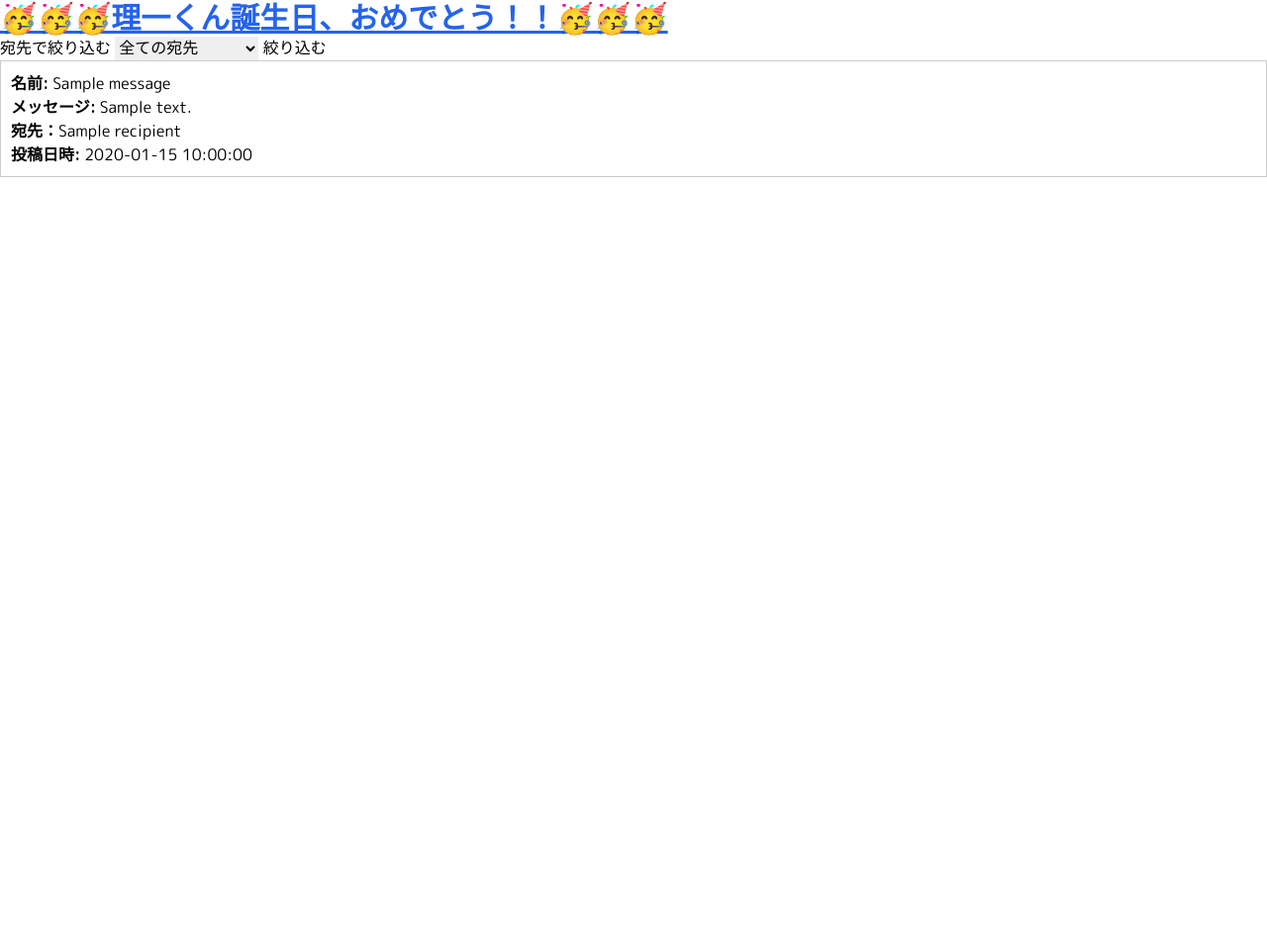
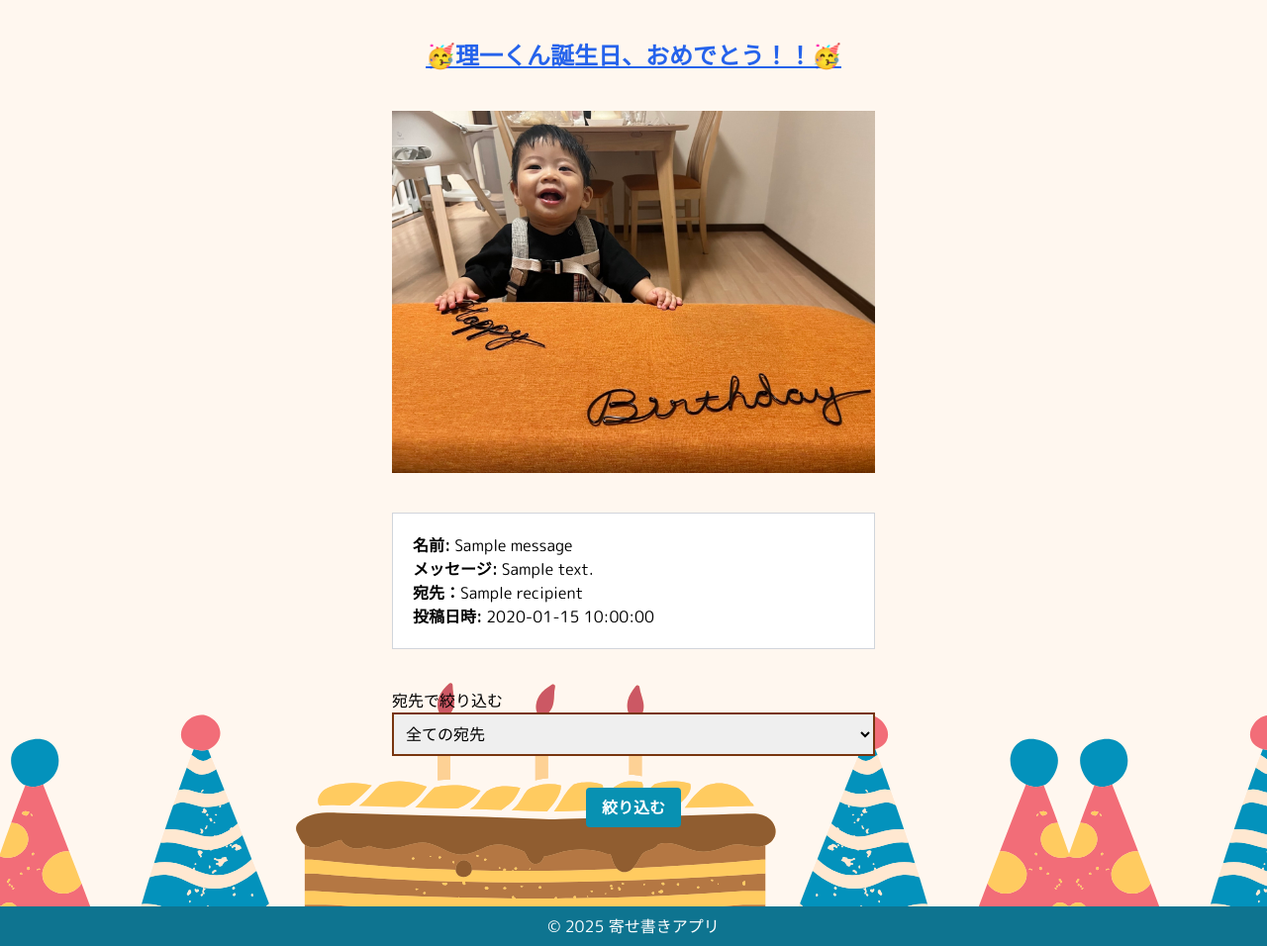
Before and after one commit to kugaitomomi/birthday-message_app, a PHP site: page / in a window 1280 px wide. Shown: the whole page at 99% size. Before the commit the page ends 179 px from the top, so only its background shows below. Run offline with PHP 8.4, Linux system fonts and the light colour scheme; tables that the repository leaves empty or names only in its code hold one stand-in row (values such as "Sample post").

Commit message:
feat: design css

```diff
--- a/dist/output.css
+++ b/dist/output.css
@@ -559,6 +559,22 @@ video {
   margin-right: auto;
 }
 
+.mb-0 {
+  margin-bottom: 0px;
+}
+
+.mb-10 {
+  margin-bottom: 2.5rem;
+}
+
+.mb-2 {
+  margin-bottom: 0.5rem;
+}
+
+.mb-20 {
+  margin-bottom: 5rem;
+}
+
 .mb-4 {
   margin-bottom: 1rem;
 }
@@ -567,60 +583,36 @@ video {
   margin-bottom: 1.25rem;
 }
 
-.mr-4 {
-  margin-right: 1rem;
+.mb-6 {
+  margin-bottom: 1.5rem;
 }
 
-.mt-4 {
-  margin-top: 1rem;
+.mr-20 {
+  margin-right: 5rem;
+}
+
+.mt-10 {
+  margin-top: 2.5rem;
+}
+
+.mt-3 {
+  margin-top: 0.75rem;
 }
 
 .mt-5 {
   margin-top: 1.25rem;
 }
 
-.mr-20 {
-  margin-right: 5rem;
+.mt-6 {
+  margin-top: 1.5rem;
 }
 
-.mb-20 {
-  margin-bottom: 5rem;
+.mt-8 {
+  margin-top: 2rem;
 }
 
 .mt-20 {
   margin-top: 5rem;
-}
-
-.mt-10 {
-  margin-top: 2.5rem;
-}
-
-.mt-6 {
-  margin-top: 1.5rem;
-}
-
-.mb-0 {
-  margin-bottom: 0px;
-}
-
-.mb-2 {
-  margin-bottom: 0.5rem;
-}
-
-.mb-10 {
-  margin-bottom: 2.5rem;
-}
-
-.mb-6 {
-  margin-bottom: 1.5rem;
-}
-
-.mt-2 {
-  margin-top: 0.5rem;
-}
-
-.mt-3 {
-  margin-top: 0.75rem;
 }
 
 .block {
@@ -775,8 +712,19 @@ video {
   border-color: rgb(59 130 246 / var(--tw-border-opacity));
 }
 
-.border-transparent {
-  border-color: transparent;
+.border-gray-300 {
+  --tw-border-opacity: 1;
+  border-color: rgb(209 213 219 / var(--tw-border-opacity));
+}
+
+.border-gray-800 {
+  --tw-border-opacity: 1;
+  border-color: rgb(31 41 55 / var(--tw-border-opacity));
+}
+
+.border-sky-500 {
+  --tw-border-opacity: 1;
+  border-color: rgb(14 165 233 / var(--tw-border-opacity));
 }
 
 .border-sky-800 {
@@ -784,29 +732,14 @@ video {
   border-color: rgb(7 89 133 / var(--tw-border-opacity));
 }
 
-.border-gray-800 {
-  --tw-border-opacity: 1;
-  border-color: rgb(31 41 55 / var(--tw-border-opacity));
-}
-
-.border-sky-900 {
-  --tw-border-opacity: 1;
-  border-color: rgb(12 74 110 / var(--tw-border-opacity));
-}
-
-.border-sky-700 {
-  --tw-border-opacity: 1;
-  border-color: rgb(3 105 161 / var(--tw-border-opacity));
-}
-
-.border-sky-500 {
-  --tw-border-opacity: 1;
-  border-color: rgb(14 165 233 / var(--tw-border-opacity));
-}
-
 .bg-blue-500 {
   --tw-bg-opacity: 1;
   background-color: rgb(59 130 246 / var(--tw-bg-opacity));
+}
+
+.bg-cream-bg {
+  --tw-bg-opacity: 1;
+  background-color: rgb(255 247 239 / var(--tw-bg-opacity));
 }
 
 .bg-transparent {
@@ -818,21 +751,47 @@ video {
   background-color: rgb(255 255 255 / var(--tw-bg-opacity));
 }
 
+.bg-gray-800 {
+  --tw-bg-opacity: 1;
+  background-color: rgb(31 41 55 / var(--tw-bg-opacity));
+}
+
+.bg-gray-700 {
+  --tw-bg-opacity: 1;
+  background-color: rgb(55 65 81 / var(--tw-bg-opacity));
+}
+
+.bg-sky-700 {
+  --tw-bg-opacity: 1;
+  background-color: rgb(3 105 161 / var(--tw-bg-opacity));
+}
+
+.bg-cyan-700 {
+  --tw-bg-opacity: 1;
+  background-color: rgb(14 116 144 / var(--tw-bg-opacity));
+}
+
+.bg-cyan-500 {
+  --tw-bg-opacity: 1;
+  background-color: rgb(6 182 212 / var(--tw-bg-opacity));
+}
+
+.bg-cyan-600 {
+  --tw-bg-opacity: 1;
+  background-color: rgb(8 145 178 / var(--tw-bg-opacity));
+}
+
 .p-2 {
   padding: 0.5rem;
-}
-
-.p-10 {
-  padding: 2.5rem;
 }
 
 .p-5 {
   padding: 1.25rem;
 }
 
-.px-5 {
-  padding-left: 1.25rem;
-  padding-right: 1.25rem;
+.px-3 {
+  padding-left: 0.75rem;
+  padding-right: 0.75rem;
 }
 
 .px-4 {
@@ -845,22 +804,20 @@ video {
   padding-bottom: 0.5rem;
 }
 
-.px-2 {
-  padding-left: 0.5rem;
-  padding-right: 0.5rem;
-}
-
-.px-3 {
-  padding-left: 0.75rem;
-  padding-right: 0.75rem;
+.pb-1 {
+  padding-bottom: 0.25rem;
 }
 
 .pr-8 {
   padding-right: 2rem;
 }
 
-.pb-1 {
-  padding-bottom: 0.25rem;
+.pb-2 {
+  padding-bottom: 0.5rem;
+}
+
+.pt-2 {
+  padding-top: 0.5rem;
 }
 
 .text-left {
@@ -871,14 +828,18 @@ video {
   text-align: center;
 }
 
-.text-3xl {
-  font-size: 1.875rem;
-  line-height: 2.25rem;
+.text-2xl {
+  font-size: 1.5rem;
+  line-height: 2rem;
 }
 
 .text-lg {
   font-size: 1.125rem;
   line-height: 1.75rem;
+}
+
+.font-black {
+  font-weight: 900;
 }
 
 .font-bold {
@@ -889,28 +850,14 @@ video {
   font-weight: 600;
 }
 
-.font-black {
-  font-weight: 900;
-}
-
 .text-blue-600 {
   --tw-text-opacity: 1;
   color: rgb(37 99 235 / var(--tw-text-opacity));
 }
 
-.text-white {
-  --tw-text-opacity: 1;
-  color: rgb(255 255 255 / var(--tw-text-opacity));
-}
-
 .text-blue-700 {
   --tw-text-opacity: 1;
   color: rgb(29 78 216 / var(--tw-text-opacity));
-}
-
-.text-gray-600 {
-  --tw-text-opacity: 1;
-  color: rgb(75 85 99 / var(--tw-text-opacity));
 }
 
 .text-gray-800 {
@@ -923,36 +870,42 @@ video {
   color: rgb(239 68 68 / var(--tw-text-opacity));
 }
 
+.text-white {
+  --tw-text-opacity: 1;
+  color: rgb(255 255 255 / var(--tw-text-opacity));
+}
+
 .underline {
   text-decoration-line: underline;
 }
 
-body {
+body#top {
   font-family: "M PLUS Rounded 1c", sans-serif;
+  background-image: url("../img/bg_bottom.png");
+  background-position: bottom left;
+  background-repeat: repeat-x;
+}
+
+body#top::before {
+  content: "";
+  display: block;
+  background-image: url("../img/bg_top.png");
+  background-position: top left;
+  background-repeat: repeat-x;
 }
 
 .hover\:border-transparent:hover {
   border-color: transparent;
 }
 
-.hover\:border-blue-400:hover {
-  --tw-border-opacity: 1;
-  border-color: rgb(96 165 250 / var(--tw-border-opacity));
-}
-
-.hover\:border-sky-800:hover {
-  --tw-border-opacity: 1;
-  border-color: rgb(7 89 133 / var(--tw-border-opacity));
+.hover\:bg-blue-500:hover {
+  --tw-bg-opacity: 1;
+  background-color: rgb(59 130 246 / var(--tw-bg-opacity));
 }
 
 .hover\:bg-blue-700:hover {
   --tw-bg-opacity: 1;
   background-color: rgb(29 78 216 / var(--tw-bg-opacity));
-}
-
-.hover\:bg-blue-500:hover {
-  --tw-bg-opacity: 1;
-  background-color: rgb(59 130 246 / var(--tw-bg-opacity));
 }
 
 .hover\:bg-blue-800:hover {
--- a/index.php
+++ b/index.php
@@ -74,38 +74,45 @@ try {
     <link href="./dist/output.css" rel="stylesheet">
 </head>
 
-<body>
+<body id="top" class="bg-cream-bg">
     <!-- 寄せ書き表示画面エリア start -->
-    <div>
+    <div class="max-w-lg mx-auto px-3">
+        <h1 class="text-2xl font-bold underline text-blue-600 mb-10 mt-10 text-center">🥳<?php echo htmlspecialchars($display_h1_name, ENT_QUOTES,); ?>くん誕生日、おめでとう！！🥳</h1>
+        <div><img src="./img/main.jpg" alt=""></div>
+        <?php if (!empty($messages)): ?>
+            <?php foreach ($messages as $message): ?>
+                <div class="border border-gray-300 p-5 bg-white mt-10">
+                    <p><strong>名前: </strong><?php echo htmlspecialchars($message['sender_name'], ENT_QUOTES, 'UTF-8') ?></p>
+                    <p><strong>メッセージ: </strong><?php echo htmlspecialchars($message['message_text'], ENT_QUOTES, 'UTF-8') ?></p>
+                    <p><strong>宛先：</strong><?php echo htmlspecialchars($message['recipient_name'], ENT_QUOTES, 'UTF-8')  ?></p>
+                    <p><strong>投稿日時: </strong><?php echo htmlspecialchars($message['created_at'], ENT_QUOTES, 'UTF-8') ?></p>
+                </div>
+            <?php endforeach; ?>
+        <?php else: ?>
+            <p>まだメッセージはありません。最初のメッセージを投稿してみましょう！</p>
+        <?php endif ?>
+    </div>
+    <!-- 寄せ書き表示画面エリア end -->
+    <div class="max-w-lg mx-auto px-3 mt-10">
         <form action="index.php" method="GET">
-            <h1 class="text-3xl font-bold underline text-blue-600">🥳🥳🥳<?php echo htmlspecialchars($display_h1_name, ENT_QUOTES,); ?>くん誕生日、おめでとう！！🥳🥳🥳</h1>
-            <div class="filter-form">
-
+            <div>
                 <label for="filterRecipient" class="">宛先で絞り込む</label>
-                <select name="filter_recipient_id" id="filterRecipient">
+                <select name="filter_recipient_id" id="filterRecipient" class="border-2 border-amber-900 border-solid p-2 w-full">
                     <option value="">全ての宛先</option>
                     <?php foreach ($all_recipients as $recipient): ?>
                         <option value="<?php echo htmlspecialchars($recipient['id'], ENT_QUOTES, 'UTF-8'); ?>"><?php echo htmlspecialchars($recipient['name'], ENT_QUOTES, 'UTF-8'); ?></option>
 
                     <?php endforeach; ?>
                 </select>
-                <button type="submit">絞り込む</button>
+            </div>
+            <div class="flex justify-center mt-8 mb-10">
+                <button type="submit" class="bg-cyan-600 hover:bg-cyan-800 text-white font-bold py-2 px-4 rounded">絞り込む</button>
+            </div>
         </form>
     </div>
-    <?php if (!empty($messages)): ?>
-        <?php foreach ($messages as $message): ?>
-            <div style="border: 1px solid #ccc; padding: 10px; margin-bottom: 10px;">
-                <p><strong>名前: </strong><?php echo htmlspecialchars($message['sender_name'], ENT_QUOTES, 'UTF-8') ?></p>
-                <p><strong>メッセージ: </strong><?php echo htmlspecialchars($message['message_text'], ENT_QUOTES, 'UTF-8') ?></p>
-                <p><strong>宛先：</strong><?php echo htmlspecialchars($message['recipient_name'], ENT_QUOTES, 'UTF-8')  ?></p>
-                <p><strong>投稿日時: </strong><?php echo htmlspecialchars($message['created_at'], ENT_QUOTES, 'UTF-8') ?></p>
-            </div>
-        <?php endforeach; ?>
-    <?php else: ?>
-        <p>まだメッセージはありません。最初のメッセージを投稿してみましょう！</p>
-    <?php endif ?>
-    </div>
-    <!-- 寄せ書き表示画面エリア end -->
+    <footer class="text-center mt-20 bg-cyan-700 text-white pt-2 pb-2">
+        © 2025 寄せ書きアプリ
+    </footer>
 </body>
 
 </html>
--- a/tailwind.config.js
+++ b/tailwind.config.js
@@ -6,7 +6,11 @@ module.exports = {
     // 他にもTailwindクラスを使うファイルがあればここに追加
   ],
   theme: {
-    extend: {},
+    extend: {
+      colors: {
+        'cream-bg': '#fff7ef',
+      },
+    },
   },
   plugins: [],
 }
```
Also changed, not shown: other parts of dist/output.css (+14 -69 lines), edit.php (+7 -4 lines), manage.php (+8 -5 lines), post.php (+7 -5 lines), src/input.css (+11 -1 lines), img/bg_bottom.png (added), img/bg_top.png (added), img/main.jpg (added).
